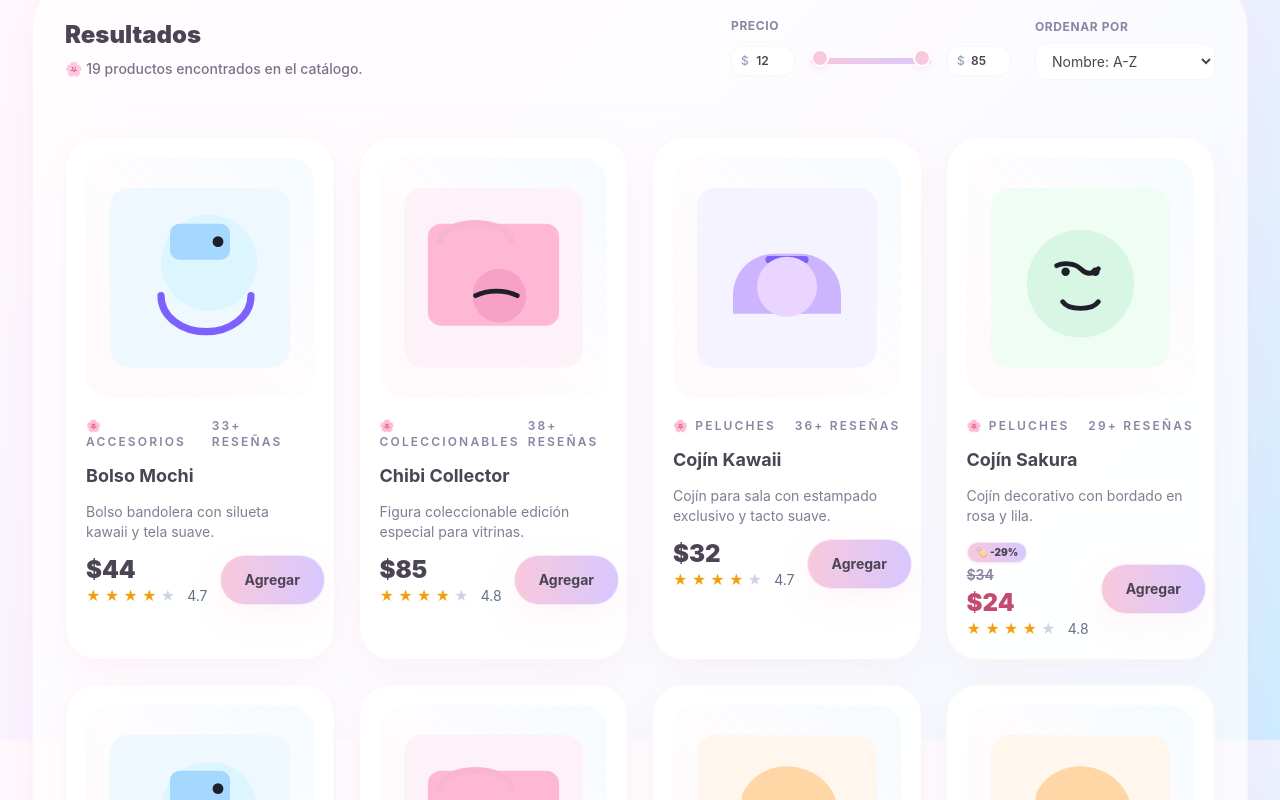
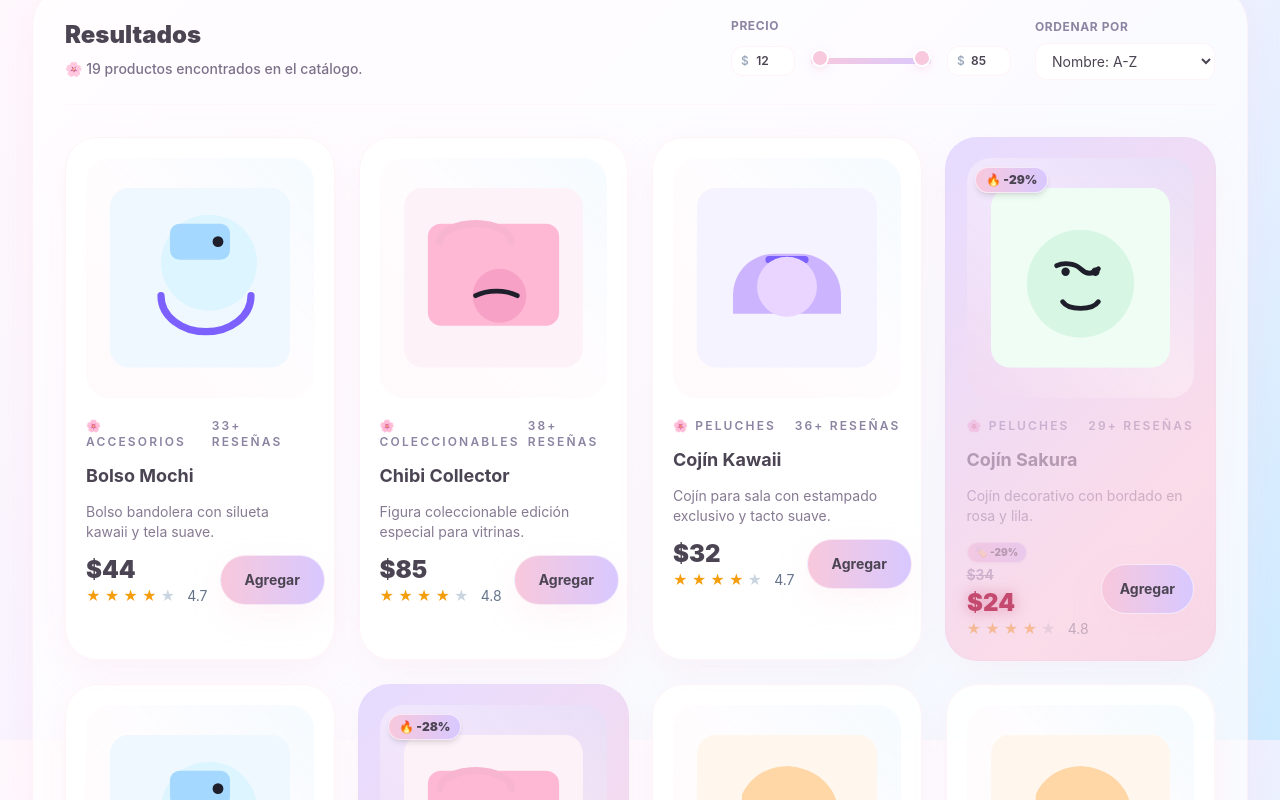
Before and after one commit to ing-vidal/neko-kawaii-toys, a Next.js app in the folder apps/web/: page /products in a window 1280 px wide. Shown: the part 860-1660 px from the top of the page. Built offline with nearby package versions, Linux system fonts and the light colour scheme; a web font is replaced by a local one.

Commit message:
feat: microinteracciones premium para productos en oferta - badge, shine, borde degradado, glow, float, petals, hover

```diff
--- a/apps/web/app/globals.css
+++ b/apps/web/app/globals.css
@@ -224,3 +224,117 @@ img {
   transform: scale(1.15);
   background: #D8C8FF;
 }
+
+/* ─── Offer Microinteractions ───────────────────────────────────────────── */
+
+/* Shine sweep — crosses the button once, repeats every ~9s */
+@keyframes btn-shine {
+  0%   { transform: translateX(-120%) skewX(-20deg); opacity: 0; }
+  8%   { opacity: 1; }
+  20%  { transform: translateX(220%) skewX(-20deg); opacity: 0; }
+  100% { transform: translateX(220%) skewX(-20deg); opacity: 0; }
+}
+
+.offer-shine {
+  position: relative;
+  overflow: hidden;
+}
+
+.offer-shine::after {
+  content: '';
+  position: absolute;
+  inset: 0;
+  background: linear-gradient(
+    105deg,
+    transparent 35%,
+    rgba(255, 255, 255, 0.45) 50%,
+    transparent 65%
+  );
+  transform: translateX(-120%) skewX(-20deg);
+  animation: btn-shine 9s cubic-bezier(0.4, 0, 0.6, 1) infinite;
+  pointer-events: none;
+  border-radius: inherit;
+}
+
+/* Gradient border glow — slow rotating hue on offer cards */
+@keyframes offer-border-spin {
+  0%   { background-position: 0% 50%; }
+  50%  { background-position: 100% 50%; }
+  100% { background-position: 0% 50%; }
+}
+
+.offer-card-border {
+  position: relative;
+}
+
+.offer-card-border::before {
+  content: '';
+  position: absolute;
+  inset: -1.5px;
+  border-radius: inherit;
+  background: linear-gradient(
+    135deg,
+    #F8C8DC 0%,
+    #D8C8FF 25%,
+    #F8C8DC 50%,
+    #e8b0d0 75%,
+    #D8C8FF 100%
+  );
+  background-size: 300% 300%;
+  animation: offer-border-spin 8s ease infinite;
+  z-index: 0;
+  opacity: 0.65;
+}
+
+/* Badge bounce-in — fires once on mount */
+@keyframes badge-pop {
+  0%   { transform: scale(0.4) translateY(-4px); opacity: 0; }
+  60%  { transform: scale(1.12) translateY(0px); opacity: 1; }
+  80%  { transform: scale(0.94); }
+  100% { transform: scale(1); opacity: 1; }
+}
+
+.offer-badge {
+  animation: badge-pop 0.55s cubic-bezier(0.34, 1.56, 0.64, 1) both;
+}
+
+/* Price glow — gentle halo around offer price */
+.offer-price-glow {
+  text-shadow: 0 0 18px rgba(196, 74, 112, 0.28), 0 0 6px rgba(248, 200, 220, 0.35);
+  filter: drop-shadow(0 0 6px rgba(196, 74, 112, 0.18));
+}
+
+/* Float — used on detail image */
+@keyframes offer-float {
+  0%, 100% { transform: translateY(0px); }
+  50%       { transform: translateY(-5px); }
+}
+
+.offer-float {
+  animation: offer-float 5s ease-in-out infinite;
+}
+
+/* Price pop — scales in on entry */
+@keyframes price-pop {
+  0%   { transform: scale(0.82); opacity: 0.6; }
+  60%  { transform: scale(1.06); }
+  80%  { transform: scale(0.97); }
+  100% { transform: scale(1); opacity: 1; }
+}
+
+.price-pop {
+  animation: price-pop 0.55s cubic-bezier(0.34, 1.56, 0.64, 1) both;
+}
+
+/* ─── Respect user preferences ──────────────────────────────────────────── */
+@media (prefers-reduced-motion: reduce) {
+  .offer-shine::after,
+  .offer-card-border::before,
+  .offer-badge,
+  .offer-float,
+  .price-pop {
+    animation: none !important;
+  }
+  .offer-badge { opacity: 1; transform: scale(1); }
+  .price-pop   { opacity: 1; transform: scale(1); }
+}
--- /dev/null
+++ b/apps/web/components/OfferBadge.tsx
@@ -0,0 +1,36 @@
+'use client';
+
+import { getDiscountPercent } from '@lib/offers';
+import type { Product } from '@product-types/product';
+
+interface OfferBadgeProps {
+  product: Pick<Product, 'price' | 'hasOffer' | 'offerPrice'>;
+  /** 'sm' for cards, 'md' for detail page */
+  size?: 'sm' | 'md';
+}
+
+/**
+ * Badge animado de oferta.
+ * Aparece con un pequeño rebote al entrar al DOM (badge-pop CSS).
+ * Queda estático después — no rebota continuamente.
+ */
+export function OfferBadge({ product, size = 'sm' }: OfferBadgeProps) {
+  const pct = getDiscountPercent(product);
+  if (pct === 0) return null;
+
+  const base =
+    'offer-badge inline-flex items-center gap-1 rounded-full font-black text-textPrimary ' +
+    'bg-gradient-to-r from-softPink to-lavender border border-white/60 shadow-md ' +
+    'select-none pointer-events-none';
+
+  const sizes =
+    size === 'md'
+      ? 'px-3 py-1.5 text-xs sm:text-sm gap-1.5'
+      : 'px-2.5 py-1 text-[10px] sm:text-xs';
+
+  return (
+    <span className={`${base} ${sizes}`}>
+      🔥 -{pct}%
+    </span>
+  );
+}
--- a/apps/web/components/PriceDisplay.tsx
+++ b/apps/web/components/PriceDisplay.tsx
@@ -1,5 +1,6 @@
 'use client';
 
+import { useReducedMotion } from 'framer-motion';
 import type { Product } from '@product-types/product';
 import { hasValidOffer, getDiscountPercent, getSavings } from '@lib/offers';
 
@@ -16,10 +17,21 @@ interface PriceDisplayProps {
 
 /**
  * Muestra el precio de un producto con soporte de ofertas.
- * Reutilizable en cualquier contexto: cards, detalles, resúmenes.
+ * Cuando hay oferta, el precio destaca con:
+ * - animación "price-pop" al aparecer (CSS, una sola vez)
+ * - glow rosa sutil permanente
+ * Respeta prefers-reduced-motion mediante la clase CSS.
  */
 export function PriceDisplay({ product, variant }: PriceDisplayProps) {
   const isOffer = hasValidOffer(product);
+  const shouldReduceMotion = useReducedMotion();
+
+  const offerPriceClasses = [
+    'offer-price-glow',
+    !shouldReduceMotion ? 'price-pop' : '',
+  ]
+    .filter(Boolean)
+    .join(' ');
 
   /* ─── VARIANTE CARD ────────────────────────────────────────────── */
   if (variant === 'card') {
@@ -43,8 +55,8 @@ export function PriceDisplay({ product, variant }: PriceDisplayProps) {
         <span className="block text-sm font-semibold text-[#8C84A2] line-through">
           ${product.price}
         </span>
-        {/* Precio de oferta destacado */}
-        <span className="block text-2xl font-black text-[#C44A70]">
+        {/* Precio de oferta destacado con pop + glow */}
+        <span className={`block text-2xl font-black text-[#C44A70] ${offerPriceClasses}`}>
           ${product.offerPrice}
         </span>
       </div>
@@ -75,8 +87,10 @@ export function PriceDisplay({ product, variant }: PriceDisplayProps) {
       </div>
       {/* Precio normal tachado */}
       <p className="text-base font-semibold text-[#8C84A2] line-through">${product.price}</p>
-      {/* Precio de oferta */}
-      <p className="text-3xl font-black text-[#C44A70]">${product.offerPrice}</p>
+      {/* Precio de oferta con pop + glow */}
+      <p className={`text-3xl font-black text-[#C44A70] ${offerPriceClasses}`}>
+        ${product.offerPrice}
+      </p>
       {/* Ahorro */}
       <p className="text-sm font-bold text-[#5D4E6D]/70">
         ✨ Ahorras ${savings}
--- a/apps/web/components/ProductCard.tsx
+++ b/apps/web/components/ProductCard.tsx
@@ -9,6 +9,8 @@ import { RatingStars } from './RatingStars';
 import { Button } from './Button';
 import { ImageOrFallback } from './ImageOrFallback';
 import { PriceDisplay } from './PriceDisplay';
+import { OfferBadge } from './OfferBadge';
+import { hasValidOffer } from '@lib/offers';
 
 interface ProductCardProps {
   product: Product;
@@ -32,6 +34,8 @@ export function ProductCard({ product }: ProductCardProps) {
   const [mounted, setMounted] = useState(false);
   const shouldReduceMotion = useReducedMotion();
 
+  const isOffer = hasValidOffer(product);
+
   useEffect(() => {
     setMounted(true);
     const mediaQuery = window.matchMedia('(hover: hover)');
@@ -45,75 +49,66 @@ export function ProductCard({ product }: ProductCardProps) {
   const isMotionEnabled = mounted && !shouldReduceMotion;
 
   const spawnPetals = () => {
-    if (!isMotionEnabled) return;
+    // Pétalos solo en productos con oferta
+    if (!isMotionEnabled || !isOffer) return;
 
-    const count = Math.floor(Math.random() * 2) + 2; // Genera 2 o 3 pétalos
+    const count = Math.floor(Math.random() * 2) + 2; // 2 o 3 pétalos
     const newPetals = Array.from({ length: count }).map((_, i) => {
       const id = Date.now() + i + Math.random();
-      const startX = Math.random() * 60 + 20; // 20% a 80% horizontal
-      const startY = Math.random() * 25 + 15; // 15% a 40% vertical (área de la imagen)
-      const driftX = (Math.random() - 0.5) * 50; // desplazamiento horizontal
-      const fallY = Math.random() * 40 + 50; // caída lenta (50px a 90px)
+      const startX = Math.random() * 60 + 20;
+      const startY = Math.random() * 25 + 15;
+      const driftX = (Math.random() - 0.5) * 50;
+      const fallY = Math.random() * 40 + 50;
       const rotate = Math.random() * 360;
       const targetRotate = rotate + (Math.random() - 0.5) * 180;
-      const scale = Math.random() * 0.3 + 0.5; // escala entre 0.5 y 0.8
+      const scale = Math.random() * 0.3 + 0.5;
 
       return { id, startX, startY, driftX, fallY, rotate, targetRotate, scale };
     });
 
     setPetals((prev) => [...prev, ...newPetals]);
 
-    // Limpieza después de que acabe la animación (900ms)
     setTimeout(() => {
       setPetals((prev) => prev.filter((p) => !newPetals.some((np) => np.id === p.id)));
     }, 950);
   };
 
   const handleHoverStart = () => {
-    if (supportsHover) {
-      spawnPetals();
-    }
+    if (supportsHover) spawnPetals();
   };
 
   const handleTapStart = () => {
-    if (!supportsHover) {
-      spawnPetals();
-    }
+    if (!supportsHover) spawnPetals();
   };
 
+  // Hover premium: oferta eleva más y brilla más
   const cardVariants = {
     initial: {
       opacity: 0,
       y: 20,
       backgroundColor: 'rgba(255, 255, 255, 0.7)',
-      boxShadow: '0 12px 32px rgba(248, 200, 220, 0.18)'
+      boxShadow: '0 12px 32px rgba(248, 200, 220, 0.18)',
     },
     animate: {
       opacity: 1,
       y: 0,
       backgroundColor: 'rgba(255, 255, 255, 0.7)',
       boxShadow: '0 12px 32px rgba(248, 200, 220, 0.18)',
-      transition: {
-        duration: 0.45,
-        ease: 'easeOut' as const
-      }
+      transition: { duration: 0.45, ease: 'easeOut' as const },
     },
     hover: {
-      y: -5,
-      scale: 1.02,
+      y: isOffer ? -8 : -5,
+      scale: isOffer ? 1.025 : 1.02,
       backgroundColor: 'rgba(255, 255, 255, 1)',
-      boxShadow: '0 20px 40px rgba(248, 200, 220, 0.35)', // Brillo sutil y difuminado (halo)
-      transition: {
-        duration: 0.35,
-        ease: 'easeOut' as const
-      }
+      boxShadow: isOffer
+        ? '0 24px 48px rgba(248, 200, 220, 0.45), 0 0 0 1px rgba(248, 200, 220, 0.3)'
+        : '0 20px 40px rgba(248, 200, 220, 0.35)',
+      transition: { duration: 0.35, ease: 'easeOut' as const },
     },
     tap: {
       scale: 0.98,
-      transition: {
-        duration: 0.12
-      }
-    }
+      transition: { duration: 0.12 },
+    },
   };
 
   const activeVariants = isMotionEnabled
@@ -122,7 +117,7 @@ export function ProductCard({ product }: ProductCardProps) {
         initial: { opacity: 1, y: 0, backgroundColor: 'rgba(255, 255, 255, 0.7)', boxShadow: '0 12px 32px rgba(248, 200, 220, 0.18)' },
         animate: { opacity: 1, y: 0, backgroundColor: 'rgba(255, 255, 255, 0.7)', boxShadow: '0 12px 32px rgba(248, 200, 220, 0.18)' },
         hover: {},
-        tap: {}
+        tap: {},
       };
 
   return (
@@ -135,8 +130,15 @@ export function ProductCard({ product }: ProductCardProps) {
       whileTap={isMotionEnabled ? 'tap' : undefined}
       onHoverStart={handleHoverStart}
       onTapStart={handleTapStart}
-      className="group relative rounded-[32px] border border-softPink/20 bg-white/70 backdrop-blur-sm p-5 shadow-soft"
+      // Borde degradado animado solo en productos con oferta
+      className={`group relative rounded-[32px] border bg-white/70 backdrop-blur-sm p-5 shadow-soft ${
+        isOffer
+          ? 'offer-card-border border-transparent'
+          : 'border-softPink/20'
+      }`}
+      style={isOffer ? { isolation: 'isolate' } : undefined}
     >
+      {/* Pétalos Sakura — solo en oferta */}
       <AnimatePresence>
         {petals.map((petal) => (
           <motion.svg
@@ -167,6 +169,15 @@ export function ProductCard({ product }: ProductCardProps) {
         ))}
       </AnimatePresence>
 
+      {/* Contenedor de imagen con badge superpuesto */}
+      <div className="relative">
+        {/* Badge de oferta — esquina superior izquierda de la imagen */}
+        {isOffer && mounted && (
+          <div className="absolute top-2 left-2 z-20">
+            <OfferBadge product={product} size="sm" />
+          </div>
+        )}
+
         <Link
           href={`/products/${product.id}`}
           className="block overflow-hidden rounded-[24px] bg-gradient-to-tr from-softPink/10 via-surface/40 to-sky/20 p-6"
@@ -195,6 +206,7 @@ export function ProductCard({ product }: ProductCardProps) {
             </motion.div>
           </motion.div>
         </Link>
+      </div>
 
       <div className="mt-5 space-y-3">
         <div className="flex items-center justify-between gap-2 text-[10px] sm:text-xs uppercase tracking-[0.18em] text-[#8C84A2] font-semibold">
@@ -213,7 +225,12 @@ export function ProductCard({ product }: ProductCardProps) {
             <PriceDisplay product={product} variant="card" />
             <RatingStars rating={product.rating} />
           </div>
-          <Button type="button" onClick={() => addProduct(product)} className="whitespace-nowrap">
+          {/* Botón con shine solo cuando el producto es oferta */}
+          <Button
+            type="button"
+            onClick={() => addProduct(product)}
+            className={`whitespace-nowrap ${isOffer ? 'offer-shine' : ''}`}
+          >
             Agregar
           </Button>
         </div>
--- a/apps/web/components/ProductDetails.tsx
+++ b/apps/web/components/ProductDetails.tsx
@@ -1,34 +1,147 @@
 'use client';
 
+import { useState, useEffect, useRef } from 'react';
+import { motion, AnimatePresence, useReducedMotion } from 'framer-motion';
 import { RatingStars } from './RatingStars';
 import { Button } from './Button';
 import { ImageOrFallback } from './ImageOrFallback';
 import { useCart } from '@hooks/useCart';
 import type { Product } from '@product-types/product';
 import { PriceDisplay } from './PriceDisplay';
+import { OfferBadge } from './OfferBadge';
+import { hasValidOffer } from '@lib/offers';
 
 interface ProductDetailsProps {
   product: Product;
 }
 
+interface Petal {
+  id: number;
+  startX: number;
+  startY: number;
+  driftX: number;
+  fallY: number;
+  rotate: number;
+  targetRotate: number;
+  scale: number;
+}
+
 export function ProductDetails({ product }: ProductDetailsProps) {
   const { addProduct } = useCart();
+  const [petals, setPetals] = useState<Petal[]>([]);
+  const [mounted, setMounted] = useState(false);
+  const intervalRef = useRef<ReturnType<typeof setInterval> | null>(null);
+  const shouldReduceMotion = useReducedMotion();
+
+  const isOffer = hasValidOffer(product);
+  const isMotionEnabled = mounted && !shouldReduceMotion;
+
+  useEffect(() => {
+    setMounted(true);
+  }, []);
+
+  // Pétalos ocasionales — solo en oferta, baja frecuencia
+  useEffect(() => {
+    if (!isOffer || !isMotionEnabled) return;
+
+    const spawnPetals = () => {
+      const count = Math.floor(Math.random() * 2) + 2;
+      const newPetals = Array.from({ length: count }).map((_, i) => {
+        const id = Date.now() + i + Math.random();
+        return {
+          id,
+          startX: Math.random() * 70 + 15,
+          startY: Math.random() * 30 + 5,
+          driftX: (Math.random() - 0.5) * 60,
+          fallY: Math.random() * 60 + 60,
+          rotate: Math.random() * 360,
+          targetRotate: Math.random() * 360,
+          scale: Math.random() * 0.4 + 0.5,
+        };
+      });
+
+      setPetals((prev) => [...prev, ...newPetals]);
+
+      setTimeout(() => {
+        setPetals((prev) => prev.filter((p) => !newPetals.some((np) => np.id === p.id)));
+      }, 1100);
+    };
+
+    // Primera aparición: 3s después de montar
+    const initial = setTimeout(spawnPetals, 3000);
+
+    // Luego cada ~12s
+    intervalRef.current = setInterval(spawnPetals, 12000);
+
+    return () => {
+      clearTimeout(initial);
+      if (intervalRef.current) clearInterval(intervalRef.current);
+    };
+  }, [isOffer, isMotionEnabled]);
 
   return (
     <div className="grid gap-10 lg:grid-cols-[1.1fr_0.9fr] animate-fade-in-up">
-      <div className="rounded-[32px] sm:rounded-[36px] border border-softPink/20 bg-white/70 backdrop-blur-sm p-6 shadow-soft">
+      {/* Columna imagen */}
+      <div className="rounded-[32px] sm:rounded-[36px] border border-softPink/20 bg-white/70 backdrop-blur-sm p-6 shadow-soft relative overflow-hidden">
+
+        {/* Pétalos Sakura en detalle — solo oferta */}
+        <AnimatePresence>
+          {petals.map((petal) => (
+            <motion.svg
+              key={petal.id}
+              initial={{ opacity: 0, scale: 0, x: 0, y: 0, rotate: petal.rotate }}
+              animate={{
+                opacity: [0, 1, 1, 0],
+                scale: [0, petal.scale, petal.scale, 0],
+                x: petal.driftX,
+                y: petal.fallY,
+                rotate: petal.targetRotate,
+              }}
+              exit={{ opacity: 0 }}
+              transition={{ duration: 1.1, ease: 'easeOut', times: [0, 0.2, 0.8, 1] }}
+              viewBox="0 0 24 24"
+              className="absolute pointer-events-none z-10 w-5 h-5 text-softPink fill-current"
+              style={{ left: `${petal.startX}%`, top: `${petal.startY}%` }}
+            >
+              <path d="M12 4 C13 3 15 2 16 2 C19 2 21 5 21 9 C21 14 16 19 12 22 C8 19 3 14 3 9 C3 5 5 2 8 2 C9 2 11 3 12 4 Z" />
+            </motion.svg>
+          ))}
+        </AnimatePresence>
+
+        {/* Badge en imagen — esquina superior izquierda */}
+        {isOffer && mounted && (
+          <div className="absolute top-8 left-8 z-20">
+            <OfferBadge product={product} size="md" />
+          </div>
+        )}
+
         <div className="overflow-hidden rounded-[26px] bg-gradient-to-tr from-softPink/10 via-surface/40 to-sky/25 p-6 sm:p-8">
-          <ImageOrFallback src={product.image} alt={product.name} width={540} height={540} className="mx-auto h-[420px] w-full object-contain transition-transform duration-500 hover:scale-105" />
+          {/* Imagen flotante — solo en oferta y con motion habilitado */}
+          <div className={isOffer && isMotionEnabled ? 'offer-float' : ''}>
+            <ImageOrFallback
+              src={product.image}
+              alt={product.name}
+              width={540}
+              height={540}
+              className="mx-auto h-[420px] w-full object-contain transition-transform duration-500 hover:scale-105"
+            />
+          </div>
         </div>
       </div>
+
+      {/* Columna info */}
       <div className="space-y-6">
         <div className="rounded-[32px] sm:rounded-[36px] border border-softPink/20 bg-white/70 backdrop-blur-sm p-8 shadow-soft">
           <div className="flex flex-col gap-3 sm:flex-row sm:items-center sm:justify-between">
             <div>
-              <p className="text-xs sm:text-sm font-extrabold uppercase tracking-[0.25em] bg-gradient-to-r from-softPink via-[#5D4E6D] to-lavender bg-clip-text text-transparent">Detalle del producto</p>
+              <p className="text-xs sm:text-sm font-extrabold uppercase tracking-[0.25em] bg-gradient-to-r from-softPink via-[#5D4E6D] to-lavender bg-clip-text text-transparent">
+                Detalle del producto
+              </p>
               <h1 className="mt-3 text-3xl font-black text-textPrimary">{product.name}</h1>
             </div>
-            <span className="rounded-full bg-softPink text-textPrimary px-4.5 py-2 text-xs sm:text-sm font-bold shadow-sm border border-white/40">{product.category}</span>
+            <span className="rounded-full bg-softPink text-textPrimary px-4.5 py-2 text-xs sm:text-sm font-bold shadow-sm border border-white/40">
+              {product.category}
+            </span>
           </div>
 
           <div className="mt-6 space-y-5 text-[#5D4E6D]/85 leading-7 font-medium">
@@ -48,7 +161,12 @@ export function ProductDetails({ product }: ProductDetailsProps) {
             </div>
           </div>
 
-          <Button type="button" onClick={() => addProduct(product)} className="mt-6 w-full py-4 text-base">
+          {/* CTA con shine solo en oferta */}
+          <Button
+            type="button"
+            onClick={() => addProduct(product)}
+            className={`mt-6 w-full py-4 text-base ${isOffer ? 'offer-shine' : ''}`}
+          >
             Agregar al carrito
           </Button>
         </div>
```
Lines whose indentation alone changed are shown as unchanged.
